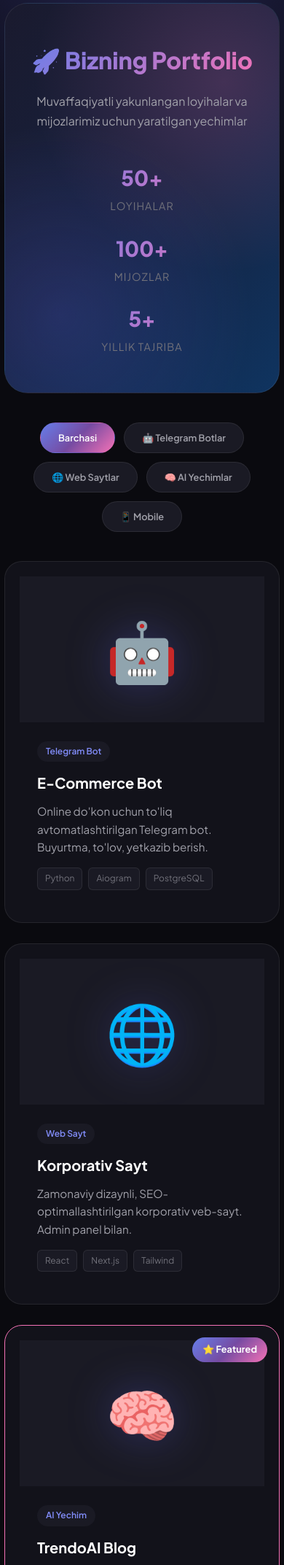
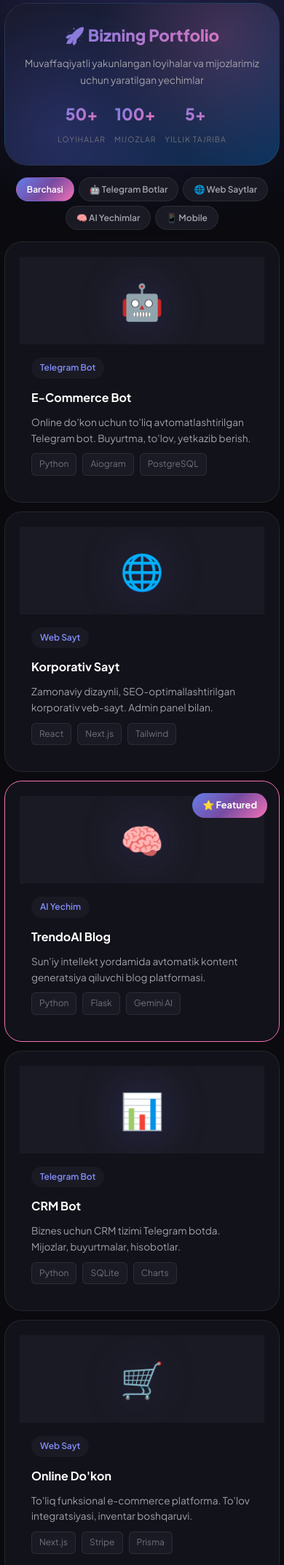
Before and after one commit to akbarjonrovshanov13-pixel/TrendoAi, a Flask app: page /portfolio in a window 390 px wide. Shown: the part 107-2252 px from the top of the page at 73% size. Run offline with Flask 3, Linux system fonts and the light colour scheme.

Commit message:
Mobile optimization: compact hero, horizontal stats, reduced padding

```diff
--- a/static/css/style.css
+++ b/static/css/style.css
@@ -1480,25 +1480,33 @@ footer {
     }
 
     .hero {
-        padding: 40px 20px;
-        margin-bottom: 20px;
+        padding: 20px 16px;
+        margin-bottom: 12px;
+        border-radius: var(--radius-lg);
     }
 
     .hero h1 {
-        font-size: 1.8rem;
+        font-size: 1.3rem;
+        margin-bottom: 6px;
     }
 
     .hero-subtitle {
-        font-size: 1rem;
+        font-size: 0.85rem;
+        margin-bottom: 12px;
     }
 
     .hero-stats {
-        flex-direction: column;
-        gap: 20px;
+        flex-direction: row;
+        gap: 16px;
+        justify-content: center;
     }
 
     .hero-stat .stat-value {
-        font-size: 2rem;
+        font-size: 1.3rem;
+    }
+
+    .hero-stat .stat-label {
+        font-size: 0.65rem;
     }
 
     main {
@@ -1511,8 +1519,9 @@ footer {
     .article-page,
     .about-section,
     .testimonials-section {
-        padding: 24px 18px;
+        padding: 16px 12px;
         border-radius: var(--radius-lg);
+        margin-bottom: 12px;
     }
 
     .posts-grid,
--- a/templates/portfolio.html
+++ b/templates/portfolio.html
@@ -549,19 +549,91 @@ saytlar, AI yechimlar.{% endblock %}
 
     @media (max-width: 768px) {
         .portfolio-hero {
-            padding: 50px 24px;
+            padding: 24px 16px;
+            margin-bottom: 16px;
         }
 
         .portfolio-hero h1 {
-            font-size: 2rem;
+            font-size: 1.4rem;
+            margin-bottom: 8px;
+        }
+
+        .portfolio-hero .hero-subtitle {
+            font-size: 0.85rem;
+            margin-bottom: 16px;
+        }
+
+        .portfolio-hero .hero-stats {
+            flex-direction: row;
+            gap: 12px;
+            justify-content: center;
+        }
+
+        .portfolio-hero .hero-stat .stat-value {
+            font-size: 1.4rem;
+        }
+
+        .portfolio-hero .hero-stat .stat-label {
+            font-size: 0.65rem;
+        }
+
+        .portfolio-filter {
+            gap: 6px;
+            margin-bottom: 16px;
+        }
+
+        .filter-btn {
+            padding: 8px 14px;
+            font-size: 0.75rem;
         }
 
         .portfolio-grid {
             grid-template-columns: 1fr;
+            gap: 12px;
+            margin-bottom: 24px;
+        }
+
+        .card-image {
+            height: 120px;
+        }
+
+        .card-emoji {
+            font-size: 3rem;
+        }
+
+        .card-content {
+            padding: 16px;
+        }
+
+        .card-content h3 {
+            font-size: 1rem;
+        }
+
+        .card-content p {
+            font-size: 0.85rem;
+            margin-bottom: 10px;
         }
 
         .testimonials-section {
-            padding: 30px 20px;
+            padding: 20px 14px;
+            margin-bottom: 16px;
+        }
+
+        .testimonials-section h2 {
+            font-size: 1.3rem;
+            margin-bottom: 20px;
+        }
+
+        .testimonial-card {
+            padding: 16px;
+        }
+
+        .cta-section {
+            padding: 24px 16px;
+        }
+
+        .cta-section h3 {
+            font-size: 1.2rem;
         }
     }
 </style>
```
